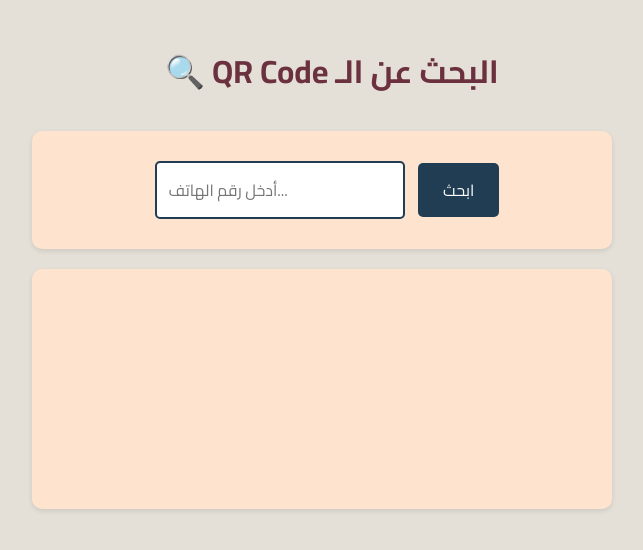
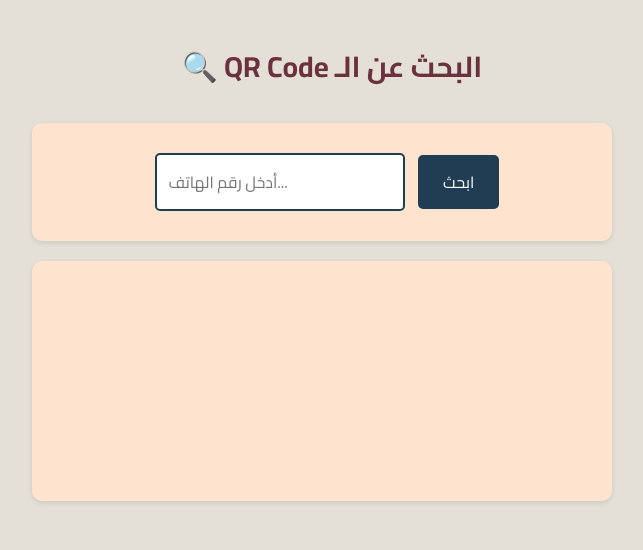
Before and after one commit to 51PharmD/qr, a plain HTML site: page index.html in a window 1280 px wide. Shown: the whole page, without its empty margins (308-951 px from the left). Drawn offline with Linux system fonts and the light colour scheme.

Commit message:
Update index.html

```diff
--- a/index.html
+++ b/index.html
@@ -28,9 +28,13 @@
         }
 
         h1 {
-            color: #6B313F;
-            margin-bottom: 30px;
-        }
+    color: #6B313F;
+    margin-bottom: 30px;
+    white-space: nowrap; /* Prevents the text from wrapping */
+    font-size: calc(16px + 1vw); /* Dynamically adjusts font size */
+    overflow: hidden; /* Hides overflow if necessary */
+    text-overflow: ellipsis; /* Optionally adds "..." for overflow */
+}
 
         .search-box {
             width: 90%;
```
